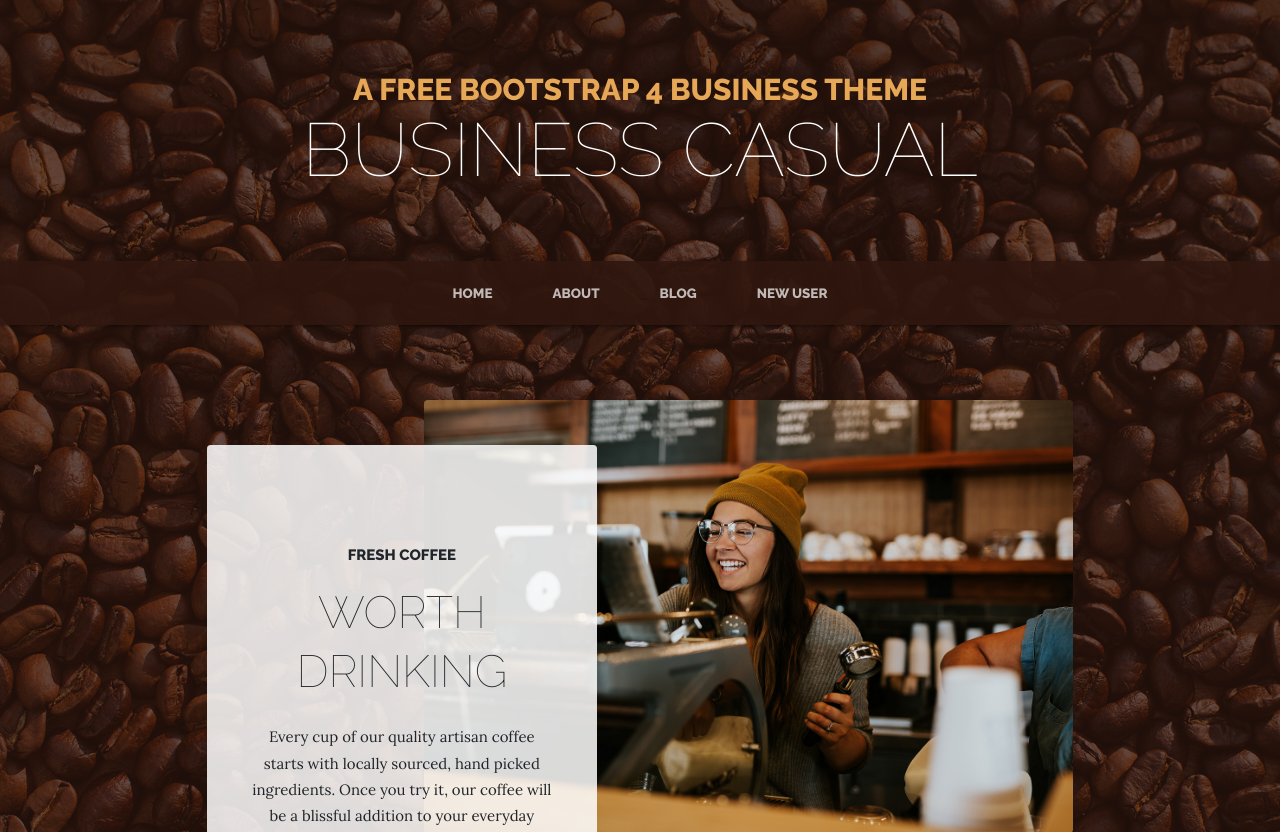
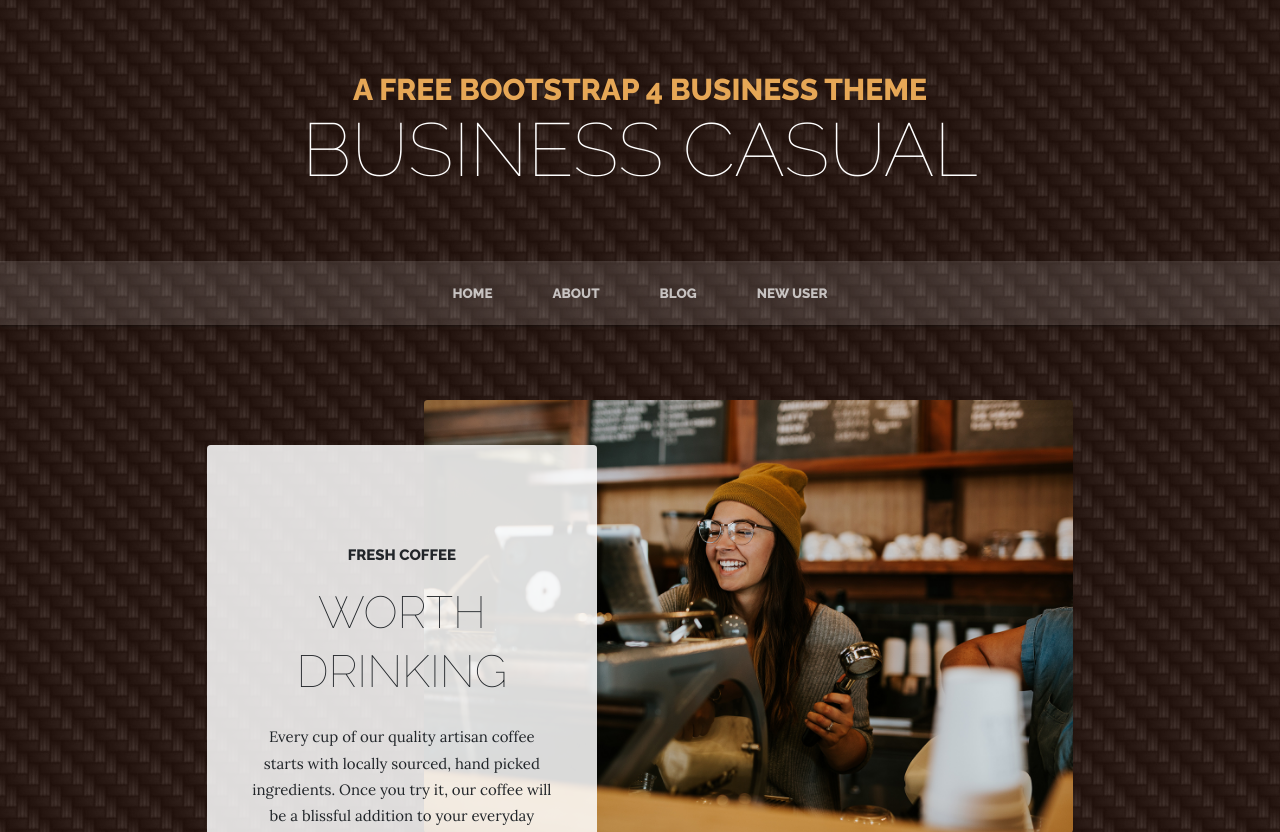
Before and after one commit to mattgreen91/milestone-project-3, a Flask app: page / in a window 1280 px wide. Shown: the top 832 px of the page. Run offline with Flask 2, Linux system fonts and the light colour scheme; data that the repository does not hold is empty; some libraries are stand-ins or nearby versions.

Commit message:
changed bg image and colour of navigation bar

```diff
--- a/static/css/style.css
+++ b/static/css/style.css
@@ -3,3 +3,9 @@
 .navbar-collapse {
     z-index: 1;
 }
+
+/* colour of navigation bar */
+
+#mainNav {
+    background-color: rgba(256,256,256,.12)
+}
```
Also changed, not shown: static/img/bg.jpg.
